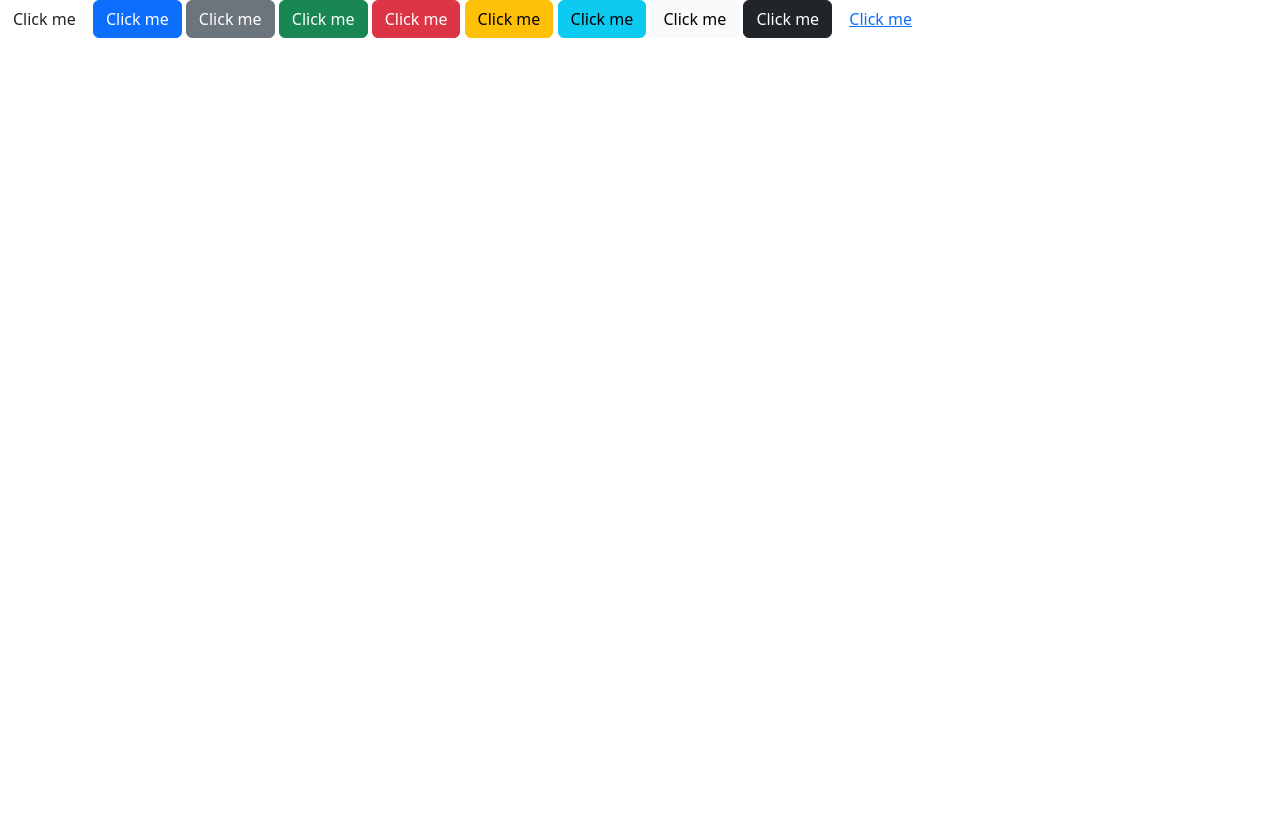
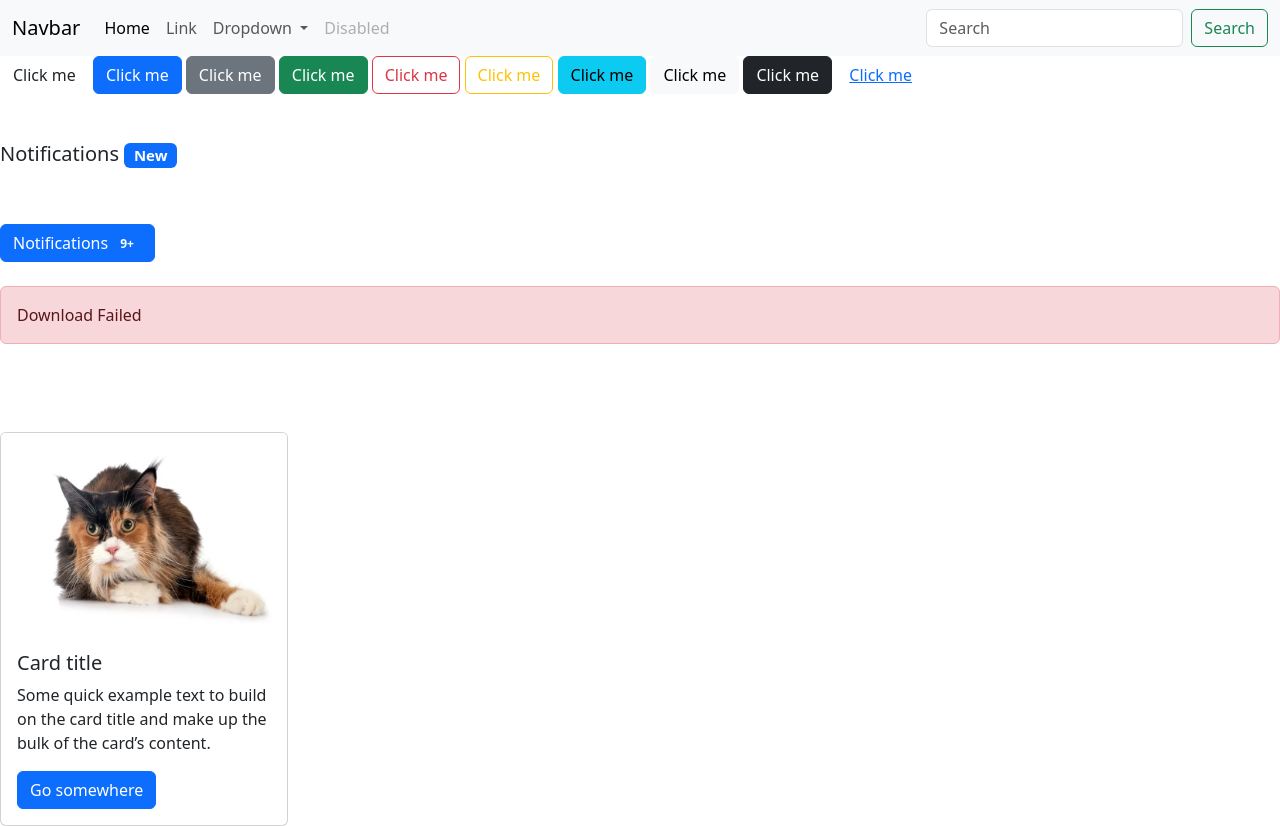
Before and after one commit to ankurt02/delta-webdev, a plain HTML site: page bootstrap/index.html in a window 1280 px wide. Before the commit the page ends 800 px from the top, so only its background shows below. Drawn offline with nearby package versions, Linux system fonts and the light colour scheme.

Commit message:
bootstrap

```diff
--- a/bootstrap/index.html
+++ b/bootstrap/index.html
@@ -8,17 +8,89 @@
     <link rel="stylesheet" href="style.css">
 </head>
 <body>
+    <div class="navbarbs">
+        <nav class="navbar navbar-expand-lg bg-body-tertiary">
+  <div class="container-fluid">
+    <a class="navbar-brand" href="#">Navbar</a>
+    <button class="navbar-toggler" type="button" data-bs-toggle="collapse" data-bs-target="#navbarSupportedContent" aria-controls="navbarSupportedContent" aria-expanded="false" aria-label="Toggle navigation">
+      <span class="navbar-toggler-icon"></span>
+    </button>
+    <div class="collapse navbar-collapse" id="navbarSupportedContent">
+      <ul class="navbar-nav me-auto mb-2 mb-lg-0">
+        <li class="nav-item">
+          <a class="nav-link active" aria-current="page" href="#">Home</a>
+        </li>
+        <li class="nav-item">
+          <a class="nav-link" href="#">Link</a>
+        </li>
+        <li class="nav-item dropdown">
+          <a class="nav-link dropdown-toggle" href="#" role="button" data-bs-toggle="dropdown" aria-expanded="false">
+            Dropdown
+          </a>
+          <ul class="dropdown-menu">
+            <li><a class="dropdown-item" href="#">Action</a></li>
+            <li><a class="dropdown-item" href="#">Another action</a></li>
+            <li><hr class="dropdown-divider"></li>
+            <li><a class="dropdown-item" href="#">Something else here</a></li>
+          </ul>
+        </li>
+        <li class="nav-item">
+          <a class="nav-link disabled" aria-disabled="true">Disabled</a>
+        </li>
+      </ul>
+      <form class="d-flex" role="search">
+        <input class="form-control me-2" type="search" placeholder="Search" aria-label="Search"/>
+        <button class="btn btn-outline-success" type="submit">Search</button>
+      </form>
+    </div>
+  </div>
+</nav>
+    </div>
     <div>
         <button class="btn">Click me</button>
         <button class="btn btn-primary ">Click me</button>
         <button class="btn btn-secondary">Click me</button>
         <button class="btn btn-success">Click me</button>
-        <button class="btn btn-danger">Click me</button>
-        <button class="btn btn-warning">Click me</button>
+        <button class="btn btn-outline-danger">Click me</button>
+        <button class="btn btn-outline-warning">Click me</button>
         <button class="btn btn-info">Click me</button>
         <button class="btn btn-light">Click me</button>
         <button class="btn btn-dark">Click me</button>
         <button class="btn btn-link">Click me</button>
+
+        <br/>
+        <br/>
+        <br/>
+
+        <h5 >Notifications <span class="badge bg-primary">New</span></h5>
+
+        <br>
+        <br>
+
+        <!-- badges inside button  -->
+        <button class="btn btn-primary">
+            Notifications <span class="badge bg-red">9+</span>
+        </button>
+
+        <br>
+        <br>
+
+          <!-- alerts  -->
+        <div class="alert alert-danger">
+            Download Failed
+        </div>
+
+        <br>
+        <br>
+        <br>
+        <div class="card" style="width: 18rem;">
+  <img src="image1.png" class="card-img-top" alt="cat">
+  <div class="card-body">
+    <h5 class="card-title">Card title</h5>
+    <p class="card-text">Some quick example text to build on the card title and make up the bulk of the card’s content.</p>
+    <a href="#" class="btn btn-primary">Go somewhere</a>
+  </div>
+</div>
     </div>
 </body>
 </html>
```
Also changed, not shown: bootstrap/image1.png (added).
